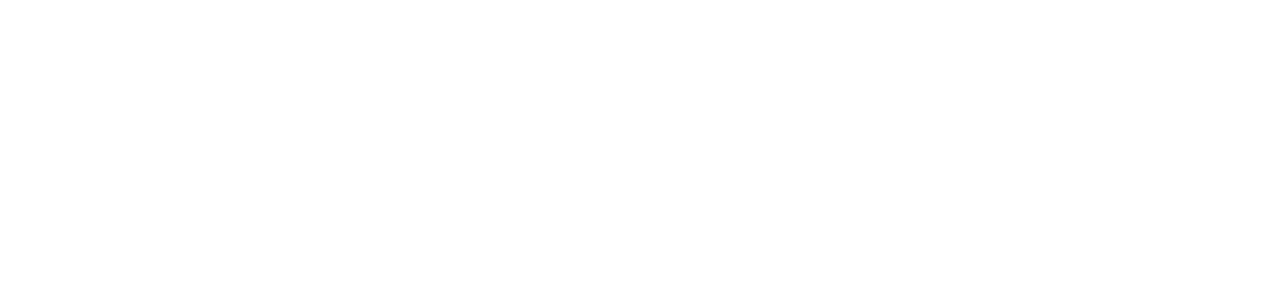
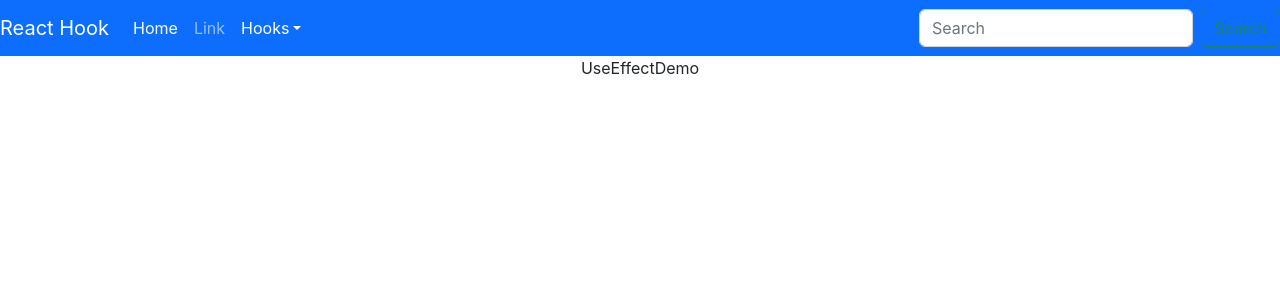
Before and after one commit to AVan-Git/Basic-ReactJS, a React (Create React App) app in the folder react_buoi10/: page /use_effect in a window 1280 px wide. Shown: the top 300 px of the page. Built offline with nearby package versions, Linux system fonts and the light colour scheme.

Commit message:
add 1 navbar

```diff
--- a/react_buoi10/src/App.js
+++ b/react_buoi10/src/App.js
@@ -1,9 +1,13 @@
 import { Outlet } from "react-router-dom";
 import "./App.css";
+import HearHome from "./components/HearHome";
 
 function App() {
   return (
     <div className="App">
+      <header>
+        <HearHome />
+      </header>
       <Outlet />
     </div>
   );
--- /dev/null
+++ b/react_buoi10/src/components/HearHome.jsx
@@ -0,0 +1,76 @@
+//rfc
+import React from "react";
+import {NavLink} from "react-router-dom";
+
+export default function HearHome() {
+  return (
+    <>
+      <nav className="navbar navbar-expand-sm navbar-dark bg-primary">
+        <NavLink className="navbar-brand" to="/">
+          React Hook
+        </NavLink>
+        <button
+          className="navbar-toggler d-lg-none"
+          type="button"
+          data-bs-toggle="collapse"
+          data-bs-target="#collapsibleNavId"
+          aria-controls="collapsibleNavId"
+          aria-expanded="false"
+          aria-label="Toggle navigation"
+        />
+        <div className="collapse navbar-collapse" id="collapsibleNavId">
+          <ul className="navbar-nav me-auto mt-2 mt-lg-0">
+            <li className="nav-item">
+              <NavLink className="nav-link active" to="/" aria-current="page">
+                Home <span className="visually-hidden">(current)</span>
+              </NavLink>
+            </li>
+            <li className="nav-item">
+              <a className="nav-link" href="#">
+                Link
+              </a>
+            </li>
+            <li className="nav-item dropdown">
+              <NavLink
+                className="nav-link dropdown-toggle"
+                to="#"
+                id="dropdownId"
+                data-bs-toggle="dropdown"
+                aria-haspopup="true"
+                aria-expanded="false"
+              >
+                Hooks
+              </NavLink>
+              <div className="dropdown-menu" aria-labelledby="dropdownId">
+                <NavLink className="dropdown-item" to="/use_state">
+                  Use State
+                </NavLink>
+                <NavLink className="dropdown-item" to="/use_effect">
+                  Use Effect
+                </NavLink>
+
+                <NavLink className="dropdown-item" to="/">
+                  My home
+                </NavLink>
+
+              </div>
+            </li>
+          </ul>
+          <form className="d-flex my-2 my-lg-0">
+            <input
+              className="form-control me-sm-2"
+              type="text"
+              placeholder="Search"
+            />
+            <button
+              className="btn btn-outline-success my-2 my-sm-0"
+              type="submit"
+            >
+              Search
+            </button>
+          </form>
+        </div>
+      </nav>
+    </>
+  );
+}
--- a/react_buoi10/src/pages/UseEffectDemo/UseEffectDemo.jsx
+++ b/react_buoi10/src/pages/UseEffectDemo/UseEffectDemo.jsx
@@ -4,7 +4,7 @@
 export default function UseEffectDemo() {
   return (
     <div>
-
+      UseEffectDemo
     </div>
   )
 }
```
Also changed, not shown: react_buoi10/images/img_minhHoaBuoi10.png.
